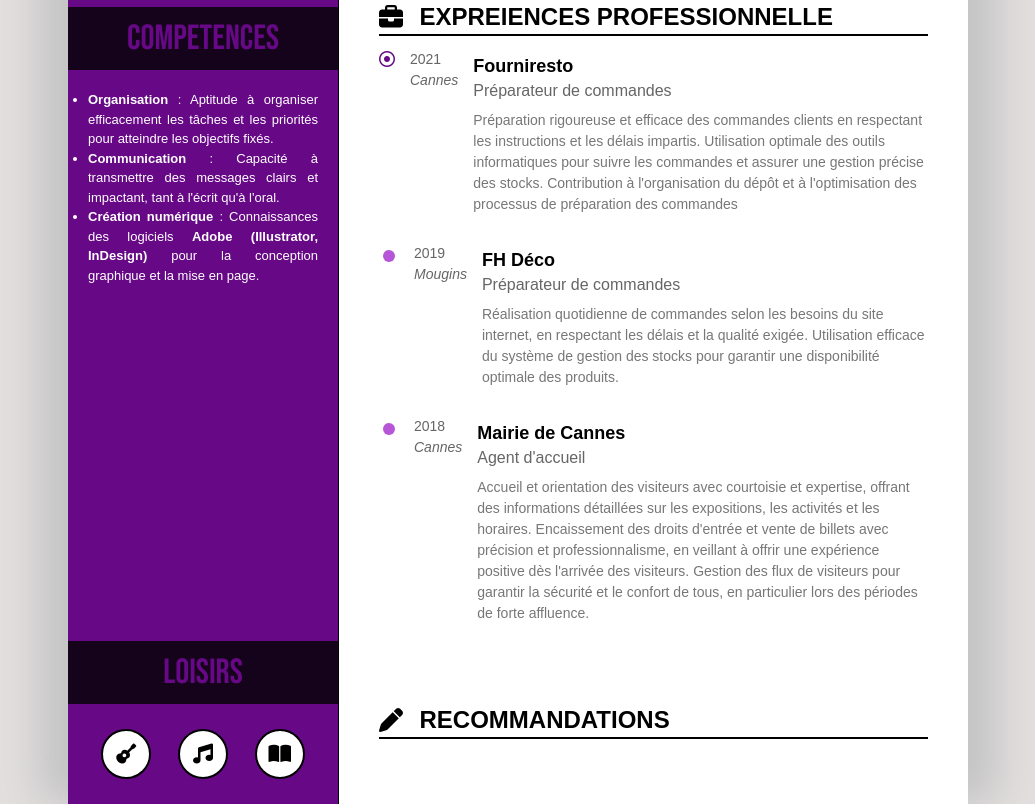
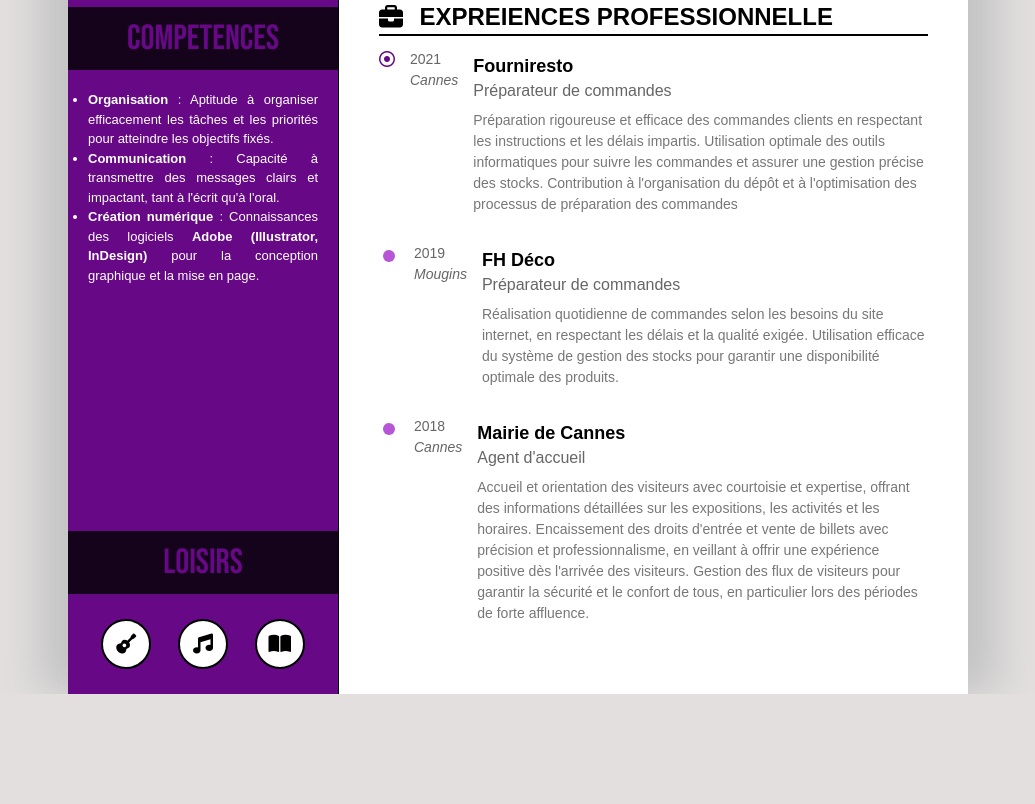
Before and after one commit to Khaliion/mxb-portfolio, a plain HTML site: page Portfolio/CV-Bensadoun-Maxime.html in a window 1280 px wide. Shown: the part 754-1558 px from the top of the page, without its empty margins (122-1157 px from the left). After the commit the page ends 1448 px from the top, so only its background shows below. Drawn offline with Linux system fonts and the light colour scheme.

Commit message:
CV - retrait section reco

```diff
--- a/Portfolio/CV-Bensadoun-Maxime.html
+++ b/Portfolio/CV-Bensadoun-Maxime.html
@@ -206,12 +206,6 @@
                 </div>
             </section>
 
-            <section class="section">
-                <div class="section-title">
-                    <i class="fa-solid fa-pen"></i>
-                    <p class="header1">RECOMMANDATIONS</p>
-                </div>
-            </section>
         </div>
     </body>
 </html>
```
